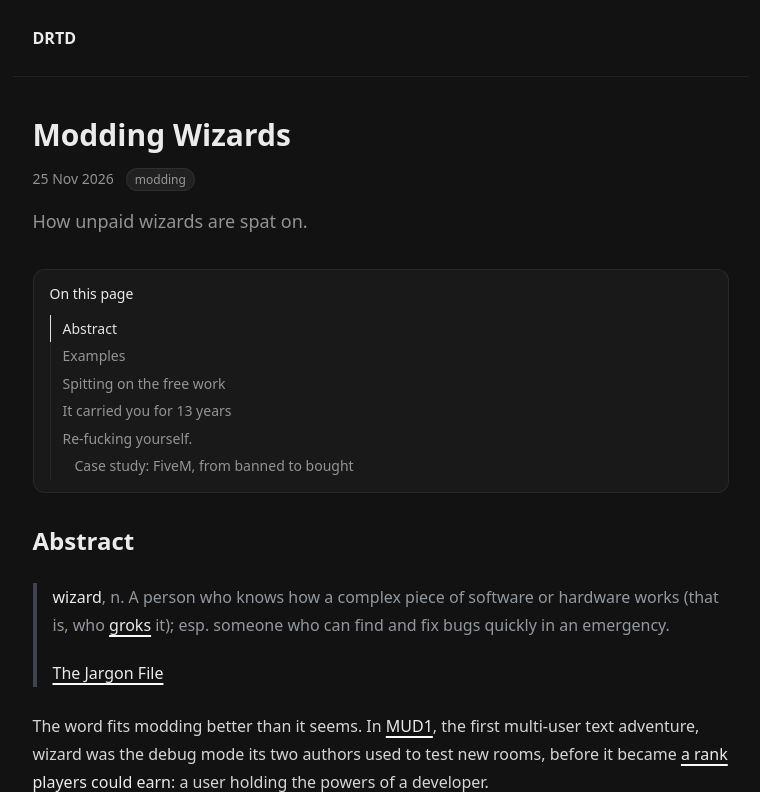
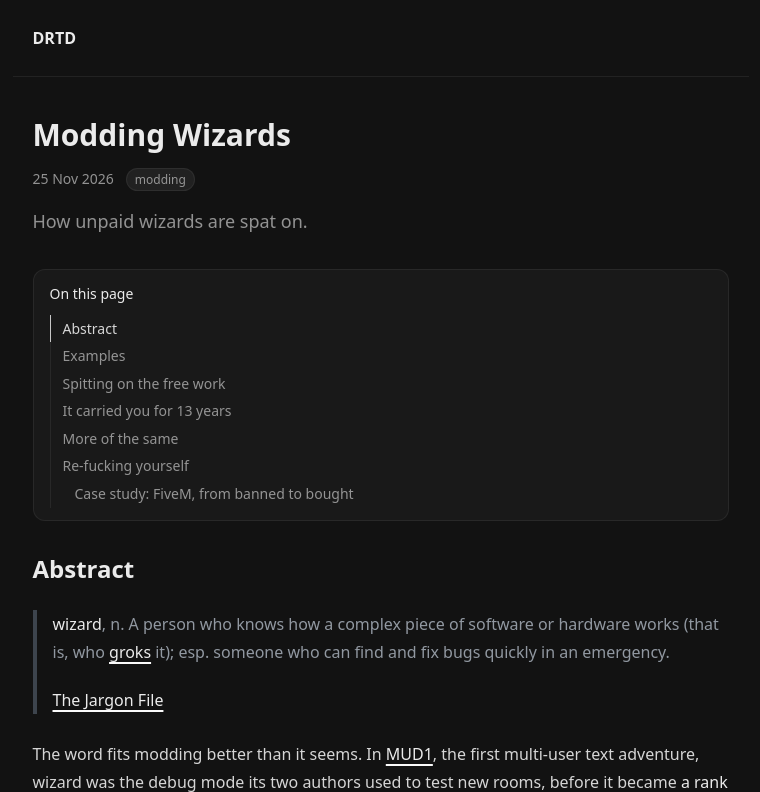
Before and after one commit to h8d13/dontreadthedocs, a Jekyll site: the page built from _notes/modding-wizards.md, in a window 1280 px wide and 900 px high, cut to the strip 0-792 px from the top of the window. Shown: the whole strip, without its empty margins (252-1012 px from the left). Built offline with Jekyll 4.4.1, drawn with Linux system fonts in a browser that asks for light colours; some of the changed text lies outside the part shown.

Commit message:
misc
Signed-off-by: h8d13 <hadean-eon-dev@proton.me>

```diff
--- a/_notes/modding-wizards.md
+++ b/_notes/modding-wizards.md
@@ -77,6 +77,8 @@ supported within reason. This then changes the whole dynamic of user generated/c
 
 Where you can touch internals of the game without fearing you're doing something wrong.
 
+## More of the same
+
 This is not hypothetical, it is what Valve did with [Garry's Mod][gmod-wiki]. It started
 in December 2004 as a free Half-Life 2 mod by one person. Instead of sending lawyers,
 Valve put it on Steam in November 2006 for $10 and split the profits with its author.
@@ -113,7 +115,7 @@ team released it elsewhere, got a cease and desist for "derivative content", and
 frozen after a message from Valve, with the team moving to its own game on Godot.
 The lesson holds for every publisher: what is tolerated is never guaranteed.
 
-## Re-fucking yourself.
+## Re-fucking yourself
 
 Then releasing on console only while that delays their magical free work...
 And honestly will just create more piracy that has the game already running.
```
